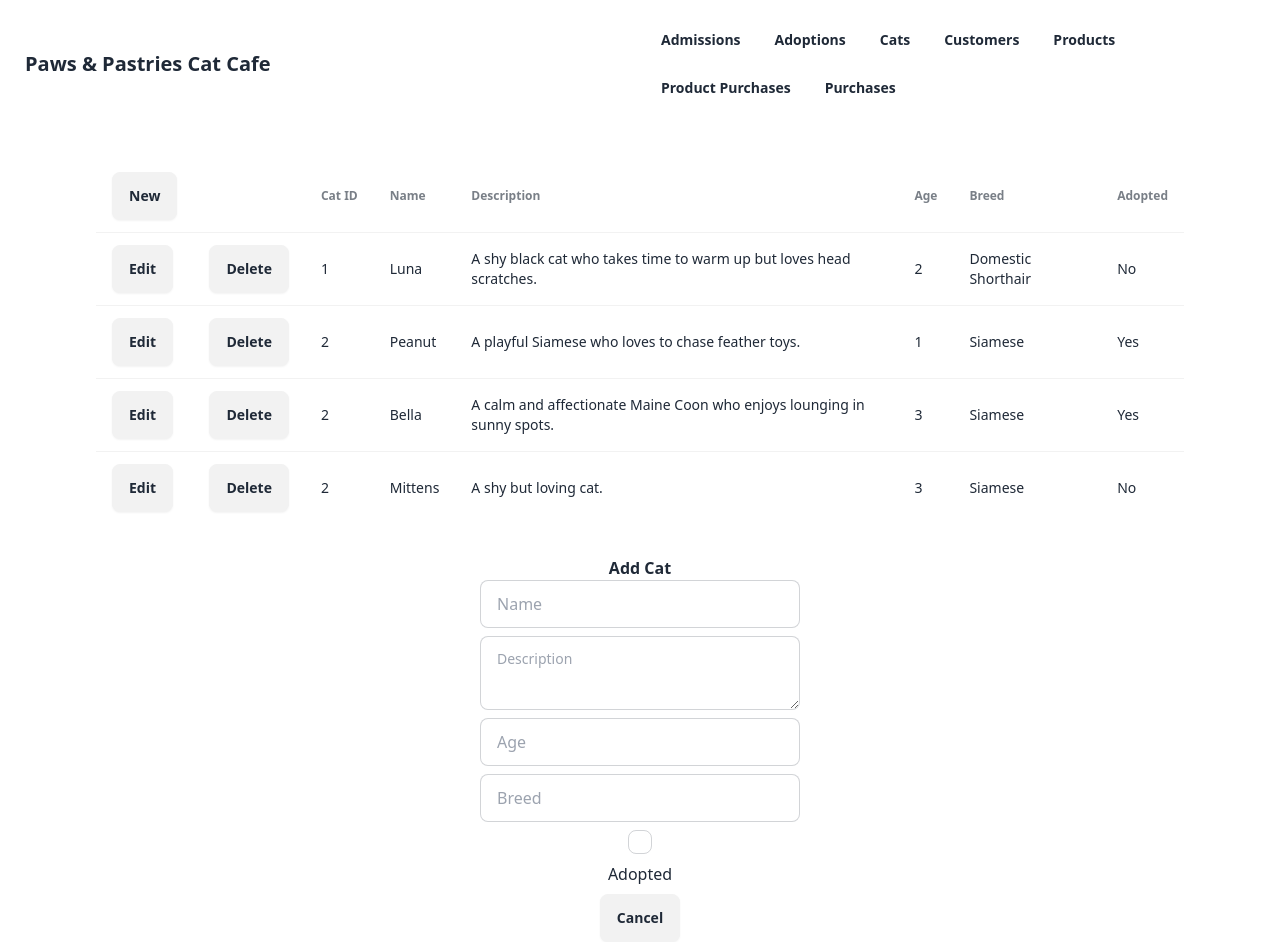
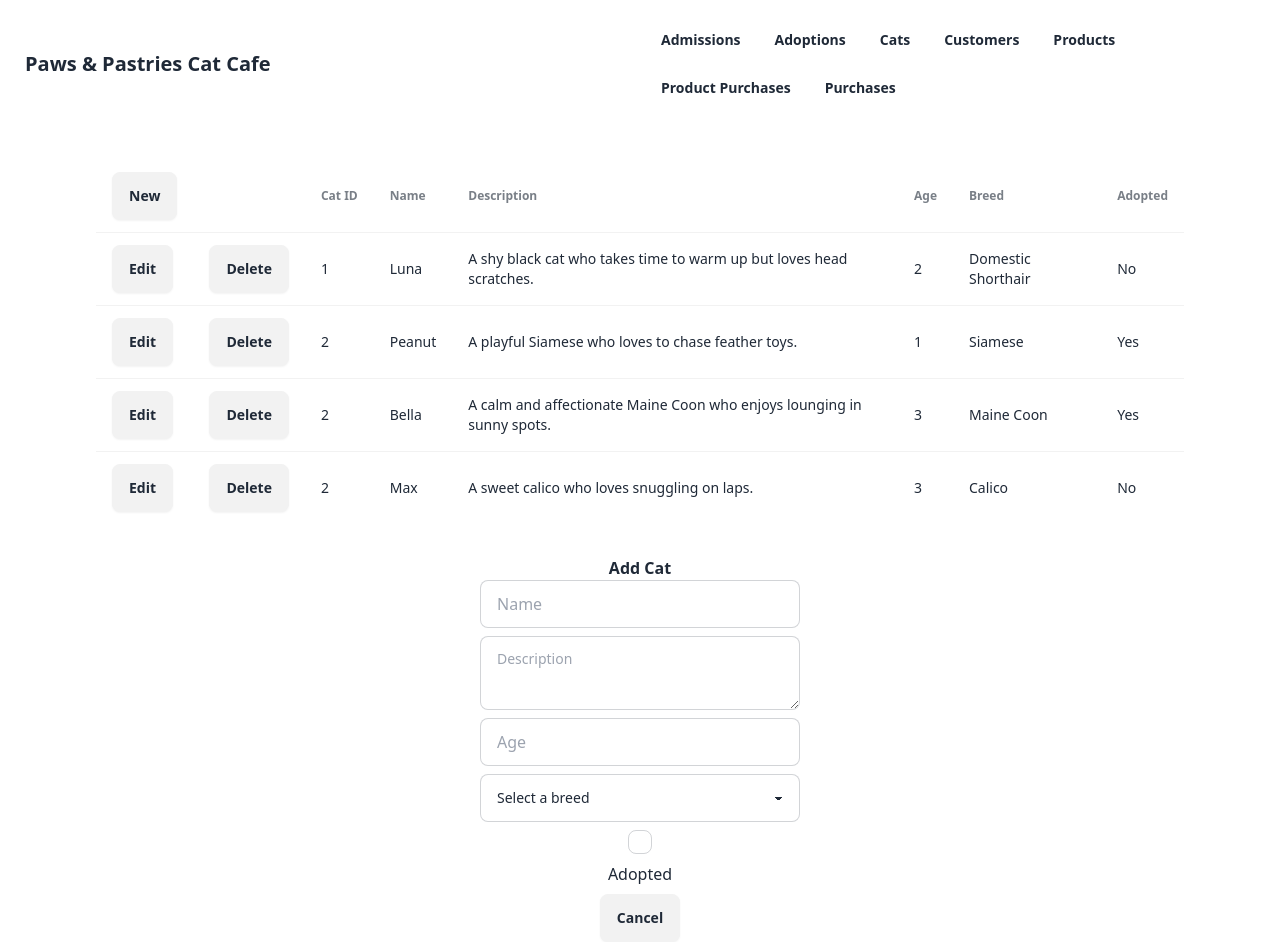
Before and after one commit to PeterMoraStevens/CS340-Project, a React (Vite) app in the folder reactConversion/client/: page /cats in a window 1280 px wide. Both pictures are taken after a click on the button "New". Built offline with nearby package versions, Linux system fonts and the light colour scheme; the HTML template or start-up script is replaced by a standard one.

Commit message:
Added a dropdown menu to Cats breed

```diff
--- a/reactConversion/client/src/routes/cats.jsx
+++ b/reactConversion/client/src/routes/cats.jsx
@@ -34,6 +34,18 @@ const DeleteCatForm = ({ catObj, hiddenStateUpdater }) => {
 const UpdateCatForm = ({ catObj, hiddenStateUpdater }) => {
   if (!catObj) return null;
 
+  const breeds = [
+    "Domestic Shorthair",
+    "Siamese",
+    "Maine Coon",
+    "Calico",
+    "Persian",
+    "Bengal",
+    "Sphynx",
+    "Ragdoll",
+    "Other",
+  ];
+
   return (
     <div className="mt-8">
       <div className="font-bold text-center">Update Cat</div>
@@ -56,12 +68,16 @@ const UpdateCatForm = ({ catObj, hiddenStateUpdater }) => {
           defaultValue={catObj.Age}
           className="input input-bordered w-full max-w-xs"
         />
-        <input
-          type="text"
-          placeholder="Breed"
+        <select
           defaultValue={catObj.Breed}
-          className="input input-bordered w-full max-w-xs"
-        />
+          className="select select-bordered w-full max-w-xs"
+        >
+          {breeds.map((breed, index) => (
+            <option key={index} value={breed}>
+              {breed}
+            </option>
+          ))}
+        </select>
         <input
           type="checkbox"
           defaultChecked={catObj.Adopted}
@@ -81,6 +97,18 @@ const UpdateCatForm = ({ catObj, hiddenStateUpdater }) => {
 const AddCatForm = ({ hidden, hiddenStateUpdater }) => {
   if (hidden) return null;
 
+  const breeds = [
+    "Domestic Shorthair",
+    "Siamese",
+    "Maine Coon",
+    "Calico",
+    "Persian",
+    "Bengal",
+    "Sphynx",
+    "Ragdoll",
+    "Other",
+  ];
+
   return (
     <div className="mt-8">
       <div className="font-bold text-center">Add Cat</div>
@@ -88,7 +116,16 @@ const AddCatForm = ({ hidden, hiddenStateUpdater }) => {
         <input type="text" placeholder="Name" className="input input-bordered w-full max-w-xs" />
         <textarea placeholder="Description" className="textarea textarea-bordered w-full max-w-xs" />
         <input type="number" placeholder="Age" className="input input-bordered w-full max-w-xs" />
-        <input type="text" placeholder="Breed" className="input input-bordered w-full max-w-xs" />
+        <select className="select select-bordered w-full max-w-xs">
+          <option value="" disabled selected>
+            Select a breed
+          </option>
+          {breeds.map((breed, index) => (
+            <option key={index} value={breed}>
+              {breed}
+            </option>
+          ))}
+        </select>
         <input type="checkbox" className="checkbox" /> Adopted
         <div className="btn" onClick={() => hiddenStateUpdater(true)}>
           Cancel
@@ -123,15 +160,15 @@ const Cats = () => {
       Name: 'Bella',
       Description: 'A calm and affectionate Maine Coon who enjoys lounging in sunny spots.',
       Age: 3,
-      Breed: 'Siamese',
+      Breed: 'Maine Coon',
       Adopted: true,
     },
     {
       CatID: 2,
-      Name: 'Mittens',
-      Description: 'A shy but loving cat.',
+      Name: 'Max',
+      Description: 'A sweet calico who loves snuggling on laps.',
       Age: 3,
-      Breed: 'Siamese',
+      Breed: 'Calico',
       Adopted: false,
     },
   ]);
```
